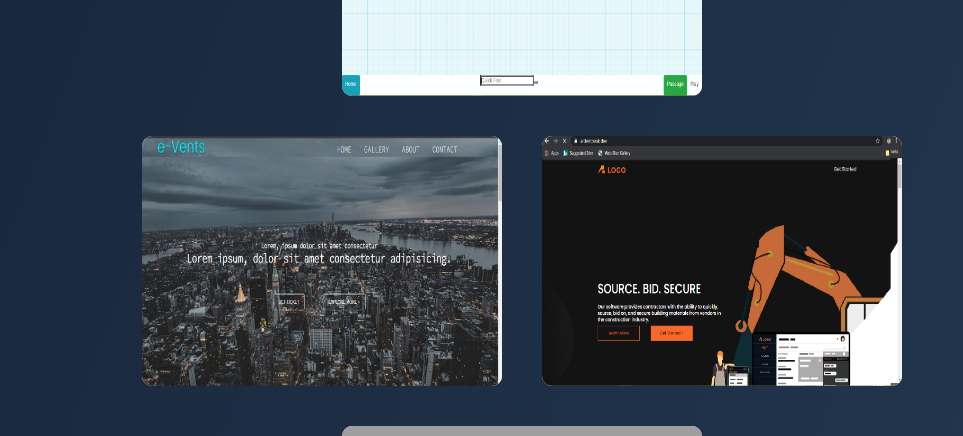
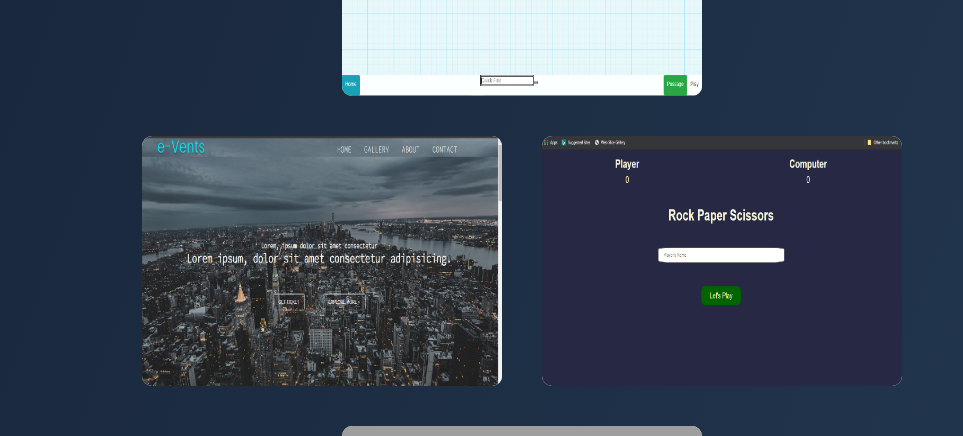
Before and after one commit to Fuadeiza/gf-adeiza-portfolio, a Vue app: page / in a window 1280 px wide. Shown: the part 1960-2396 px from the top of the page, without its empty margins (118-1081 px from the left). Built offline with nearby package versions, Linux system fonts and the light colour scheme; grey boxes are pictures that could not be loaded; what vue-scrollactive would draw is missing.

Commit message:
resume update

```diff
--- a/src/App.vue
+++ b/src/App.vue
@@ -62,7 +62,7 @@
                 ><i class="fa fa-arrow-down" style="text-align: center"></i
               ></span>
             </h6>
-            <a href="#" class="btn-resume">Download Resume</a>
+            <a href="https://drive.google.com/file/d/1Xd_R2EzeY7NAnLqDDrWQmuIVe5iKj6lb/view?usp=sharing" class="btn-resume">Download Resume</a>
           </div>
         </section>
 
@@ -221,7 +221,7 @@
                 </div>
               </div>
               <div id="rock" class="pro" v-b-modal.modalPopover-rock>
-                <img src="./assets/revoze.png" alt="" />
+                <img src="./assets/rock.png" alt="" />
                 <div>
                   <b-modal
                     id="modalPopover-rock"
```
